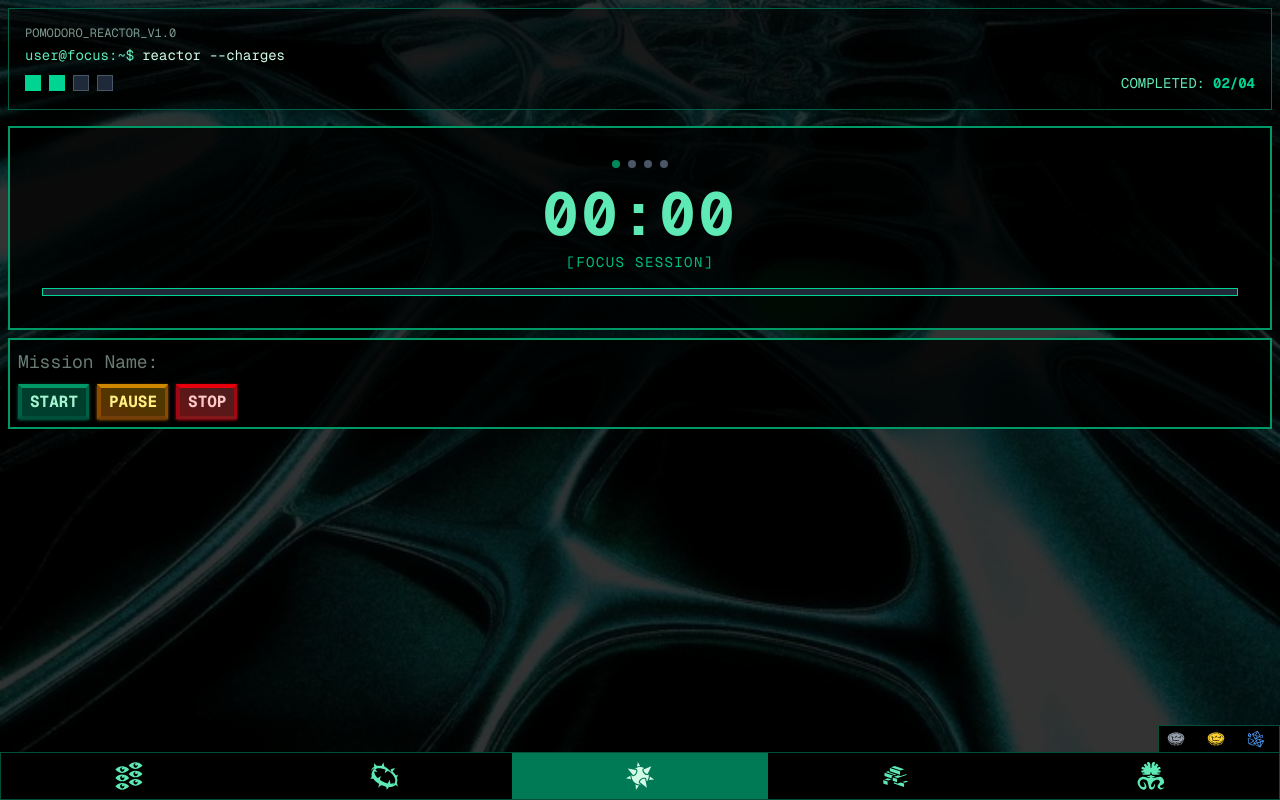
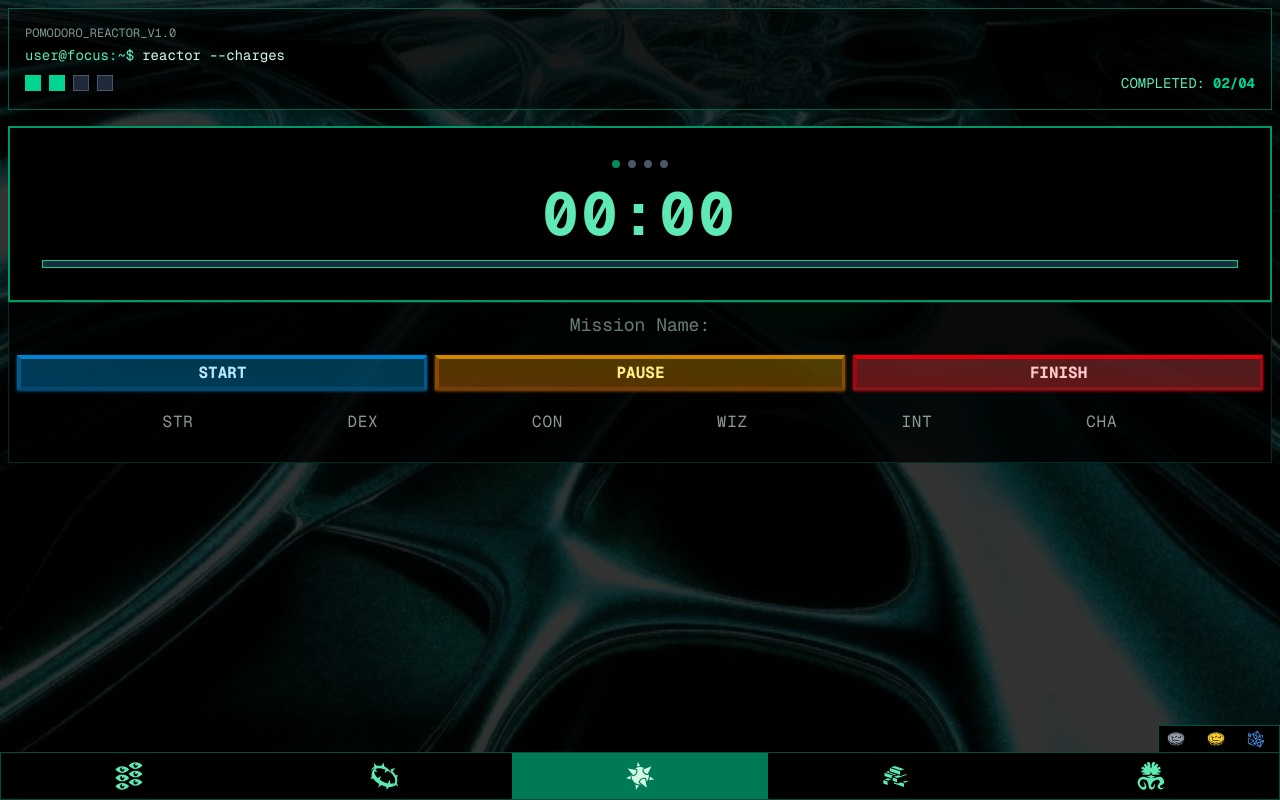
Before and after one commit to PedroVMLopes/cortex-overflow, a Next.js app: page /LegacyObjectives in a window 1280 px wide. Built offline with nearby package versions, Linux system fonts and the light colour scheme; no server answers; a web font is replaced by a local one.

Commit message:
feat: attribute buttons added

```diff
--- a/app/LegacyObjectives/page.tsx
+++ b/app/LegacyObjectives/page.tsx
@@ -1,6 +1,8 @@
 import Button from "@/components/KeyboardButton";
 
 export default function LegacyObjectives() {
+    const attributes: string[] = ["STR", "DEX", "CON", "WIZ", "INT", "CHA"];
+
     return(
         <div className="text-emerald-100 flex flex-col justify-center p-2 font-mono">
             <div
@@ -33,8 +35,8 @@ export default function LegacyObjectives() {
             </div>
 
             {/* Main Timer Display */}
-            <div className="relative text-center mb-2 w-full">
-                <div className="border-2 border-emerald-600 bg-black/80 p-8 relative">
+            <div className="relative text-center w-full">
+                <div className="border-2 border-emerald-600 bg-black p-8 relative">
 
                     {/* LED Indicators */}
                     <div className="flex justify-center gap-2 mb-4">
@@ -47,9 +49,6 @@ export default function LegacyObjectives() {
                     <div className="text-6xl font-bold text-emerald-300 mb-2 tracking-wider">
                         00:00
                     </div>
-                    <div className="text-sm text-emerald-500 uppercase tracking-widest">
-                        [FOCUS SESSION]
-                    </div>
 
                     {/* Progress Bar */}
                     <div className="mt-4 bg-gray-800 h-2 border border-emerald-400">
@@ -59,15 +58,24 @@ export default function LegacyObjectives() {
             </div>
 
             {/* Buttons & Controllers */}
-            <div className="border-2 border-emerald-600 bg-black/80 p-2">
-                <input type="text" placeholder="Mission Name:" className="w-full"/>
-                <div className="flex flex-row w-full">
-                    {/* Controller Buttons */}
-                    <div className="flex flex-row gap-2 mt-2">
-                        <Button>START</Button>
-                        <Button className="border-b-yellow-900 border-yellow-800 border-t-yellow-600 shadow-yellow-800 text-yellow-200 from-yellow-900/80 to-yellow-400/30">PAUSE</Button>
-                        <Button className="border-b-red-900 border-red-800 border-t-red-600 shadow-red-800 text-red-200 from-red-900/80 to-red-400/30">STOP</Button>
-                    </div>
+            <div className="border border-emerald-950 bg-black/80 p-2">
+                <input type="text" placeholder="Mission Name:" className="w-full text-center"/>
+                {/* Controller Buttons */}
+                <div className="flex flex-row gap-2 mt-4 justify-between">
+                    <Button className="w-full border-b-sky-900 border-sky-800 border-t-sky-600 shadow-sky-800 text-sky-200 from-sky-900/80 to-sky-400/30">START</Button>
+                    <Button className="w-full border-b-yellow-900 border-yellow-800 border-t-yellow-600 shadow-yellow-800 text-yellow-200 from-yellow-900/80 to-yellow-400/30">PAUSE</Button>
+                    <Button className="w-full border-b-red-900 border-red-800 border-t-red-600 shadow-red-800 text-red-200 from-red-900/80 to-red-400/30">FINISH</Button>
+                </div>
+                {/* Attribute Buttons */}
+                <div className="my-4 w-full flex flex-row justify-evenly">
+                    {attributes.map(att => (
+                        <button
+                            key={att}
+                            className={`px-2 py-1 transition-all duration-200 font-mono tracking-wider text-base "bg-gradient-to-r text-emerald-50 opacity-60 hover:border-emerald-600/50 hover:bg-emerald-900/30`}
+                        >
+                            {att}
+                        </button>
+                    ))}
                 </div>
             </div>
         </div>
```
